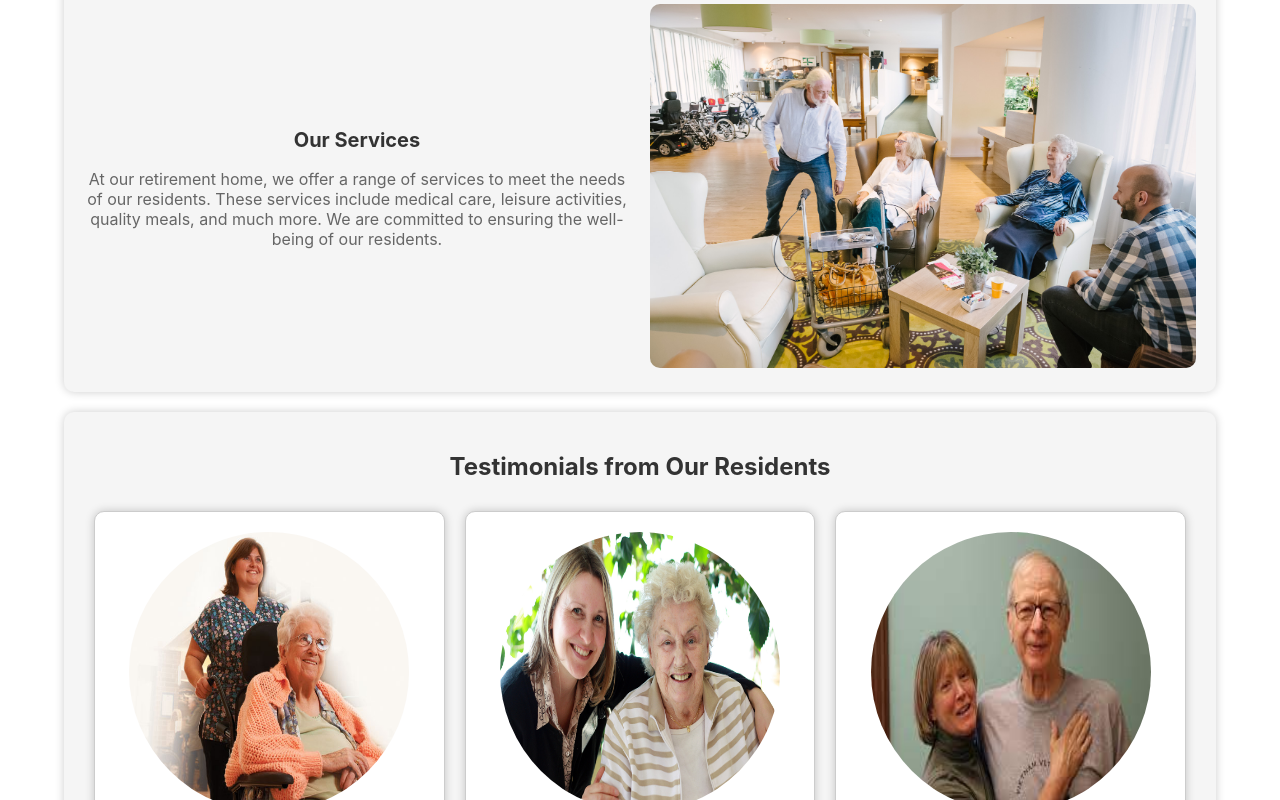
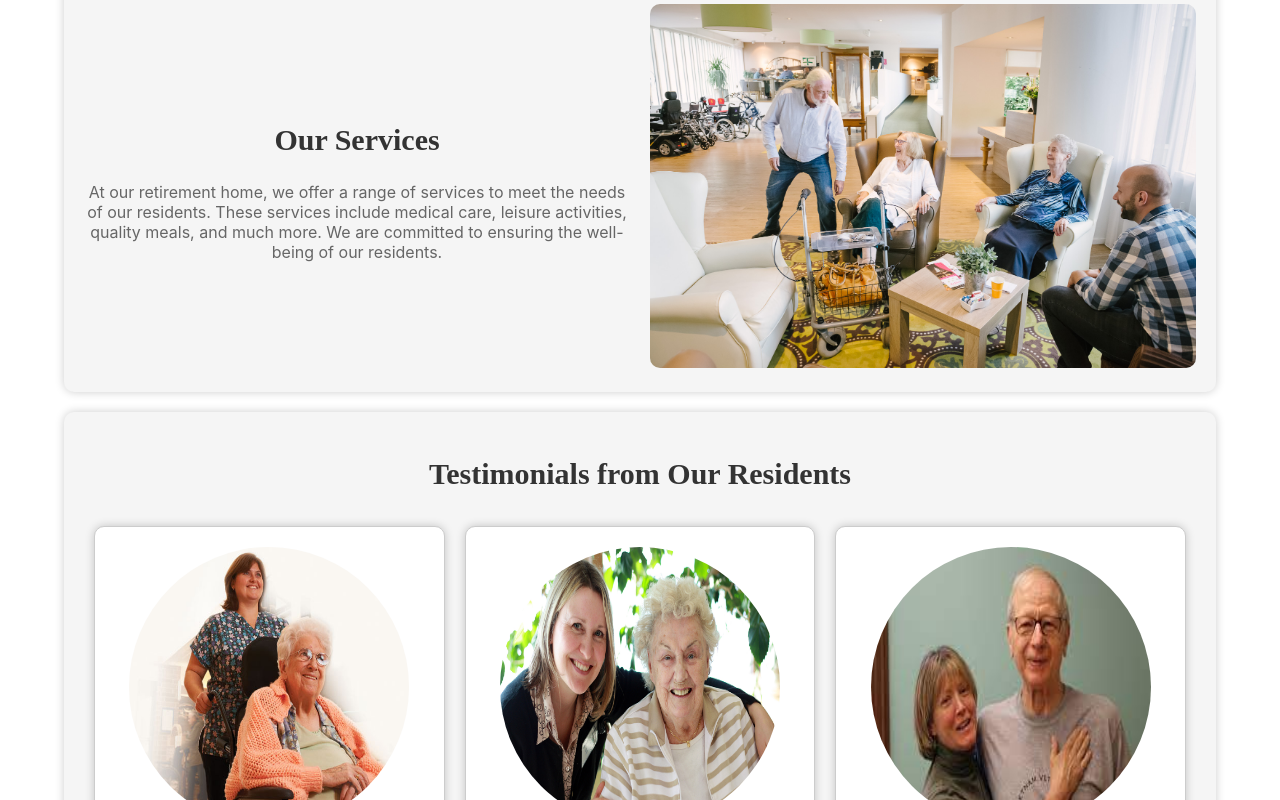
Before and after one commit to dhaker95/Portfolio-Project, a React (Create React App) app: page / in a window 1280 px wide. Shown: the part 1240-2040 px from the top of the page. Built offline with nearby package versions, Linux system fonts and the light colour scheme.

Commit message:
Home Headers

```diff
--- a/src/components/Header/Header.css
+++ b/src/components/Header/Header.css
@@ -60,3 +60,7 @@
     color: #1966e1;
 
 }
+.home h2{
+    font-family: Bradley Hand, cursive;
+    font-size: 30px !important;
+}
```
